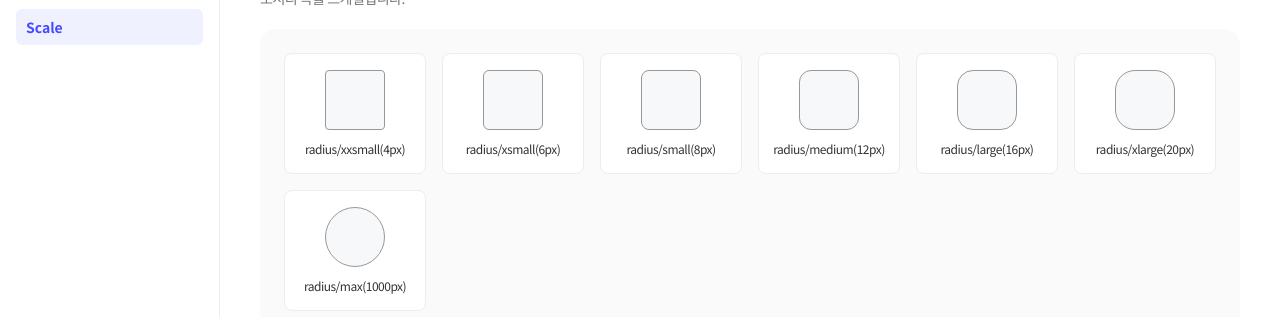
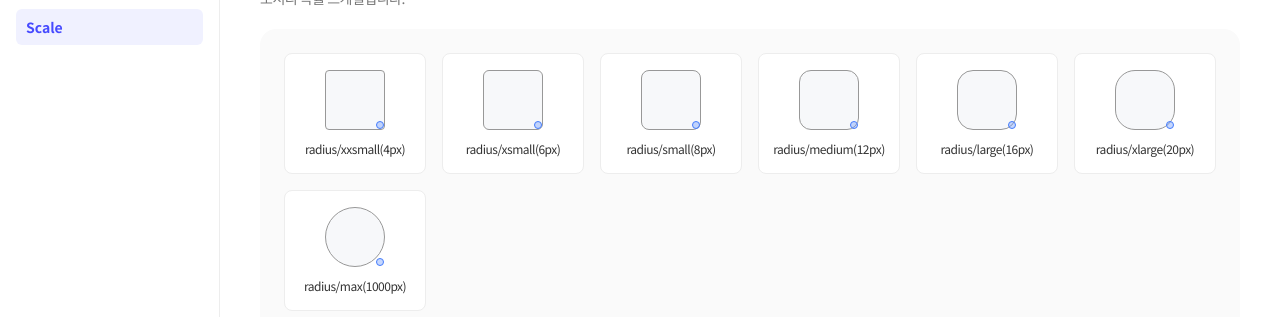
Before and after one commit to dain-spec/designsystem, a React (Vite) app: page / in a window 1280 px wide. Both pictures are taken after a click on the item "Scale". Shown: the part 157-474 px from the top of the page. Built offline with nearby package versions, Linux system fonts and the light colour scheme.

Commit message:
Match Radius demo to Figma's corner-marker style
Figma의 radius 스와치처럼 박스 우측 하단 모서리에 곡률을 표시하는
작은 dot 마커를 추가합니다.

```diff
--- a/src/design-system/foundation/Scale.css
+++ b/src/design-system/foundation/Scale.css
@@ -34,10 +34,22 @@
 }
 
 .ds-scale-radius-box {
+  position: relative;
   width: 60px;
   height: 60px;
   background: #f7f8fa;
   border: 1px solid #989898;
+}
+
+.ds-scale-radius-dot {
+  position: absolute;
+  right: 0;
+  bottom: 0;
+  width: 8px;
+  height: 8px;
+  background: rgba(113, 155, 252, 0.4);
+  border: 1px solid #447cfc;
+  border-radius: 4px;
 }
 
 .ds-scale-gap-bar {
--- a/src/design-system/foundation/Scale.tsx
+++ b/src/design-system/foundation/Scale.tsx
@@ -23,7 +23,9 @@ function RadiusItem({ name, px }: ScaleItem) {
   return (
     <div className="ds-scale-item">
       <div className="ds-scale-item__demo">
-        <div className="ds-scale-radius-box" style={{ borderRadius: px }} />
+        <div className="ds-scale-radius-box" style={{ borderRadius: px }}>
+          <div className="ds-scale-radius-dot" />
+        </div>
       </div>
       <span className="ds-scale-item__label">
         radius/{name}({px}px)
```
